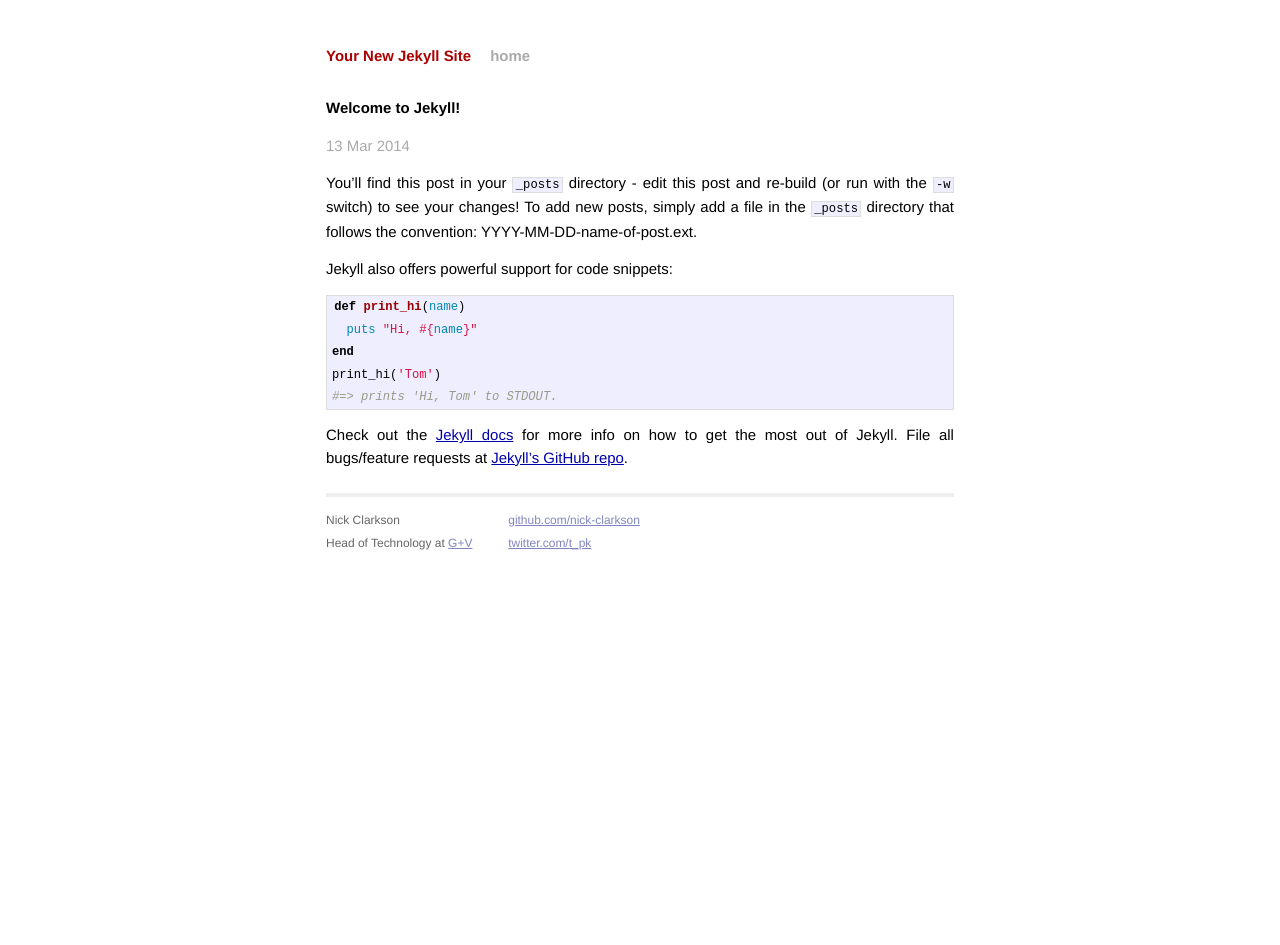
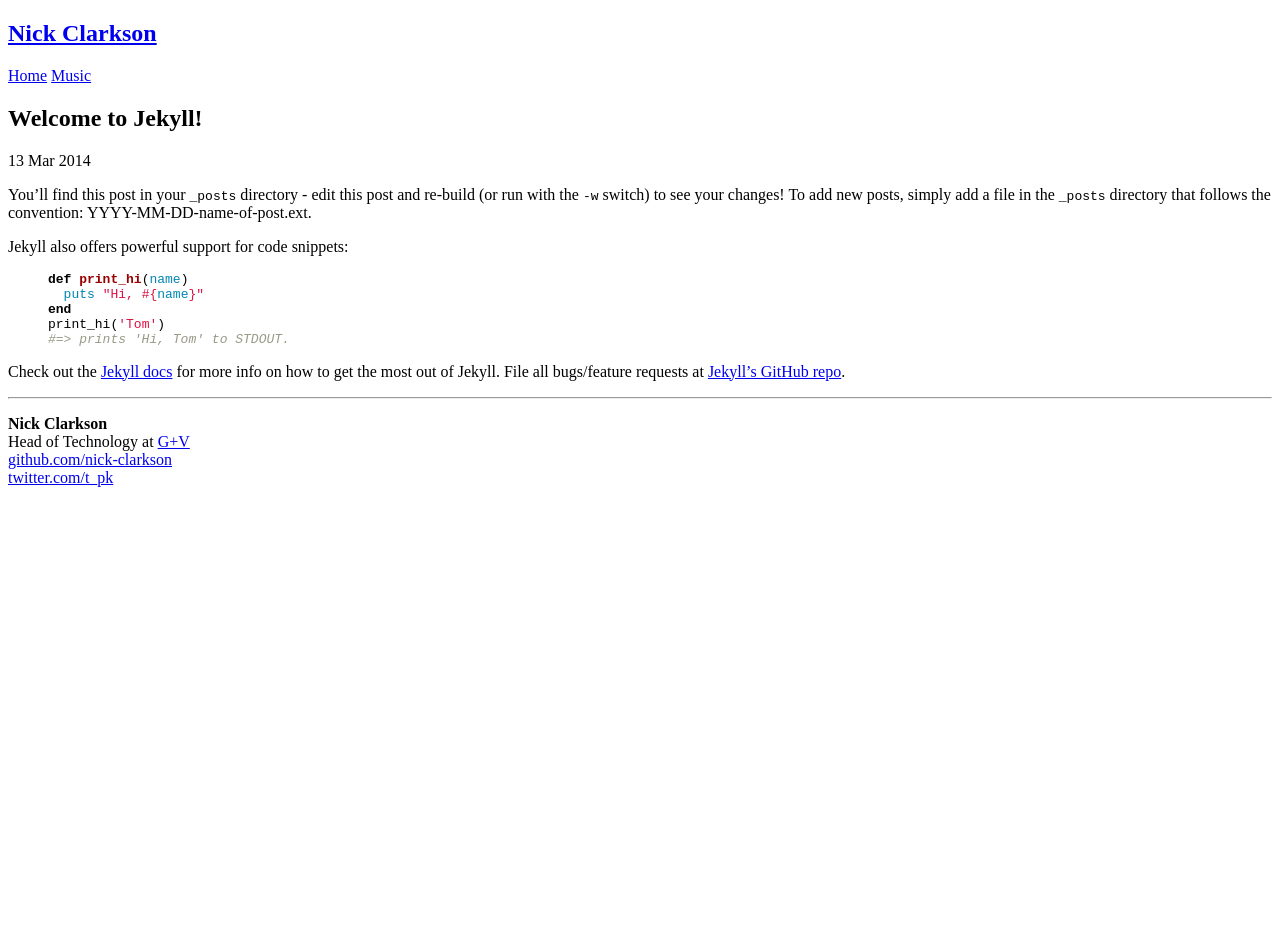
Before and after one commit to nick-clarkson/log, a Jekyll site: the page built from _posts/2014-03-13-welcome-to-jekyll.markdown, in a window 1280 px wide. Built offline with Jekyll 4.4.1, drawn with Linux system fonts in a browser that asks for light colours; Markdown is read by kramdown in place of the engine named in the settings; after the commit the page ends 900 px from its top, so only the background shows below that.

Commit message:
further developement

```diff
--- a/_config.yml
+++ b/_config.yml
@@ -1,4 +1,4 @@
-name: Your New Jekyll Site
+name: Nick Clarkson
 markdown: redcarpet
 pygments: true
 baseurl: "http://nick-clarkson.github.io/log"
--- a/_layouts/default.html
+++ b/_layouts/default.html
@@ -5,39 +5,33 @@
       <meta http-equiv="X-UA-Compatible" content="IE=edge,chrome=1">
       <title>{{ page.title }}</title>
       <meta name="viewport" content="width=device-width">
-
-        <!-- syntax highlighting CSS -->
       <link rel="stylesheet" href="{{ site.baseurl }}/css/syntax.css">
-
-        <!-- Custom CSS -->
       <link rel="stylesheet" href="{{ site.baseurl }}/css/main.css">
-
     </head>
     <body>
 
-        <div class="site">
-          <div class="header">
-            <h1 class="title"><a href="/">{{ site.name }}</a></h1>
-            <a class="extra" href="/">home</a>
-          </div>
+      <article>
+        <header>
+          <h1><a href="/">{{ site.name }}</a></h1>
+          <nav>
+            <a href="{{ site.baseurl }}/">Home</a>
+            <a href="{{ site.baseurl }}/music.html">Music</a>
+          </nav>
+        </header>
 
         {{ content }}
 
-          <div class="footer">
-            <div class="contact">
+        <hr>
+
+        <footer>
           <p>
-                Nick Clarkson<br />
-                Head of Technology at <a href="http://goramandvincent.com">G+V</a>
-              </p>
-            </div>
-            <div class="contact">
-              <p>
+            <strong>Nick Clarkson</strong><br />
+            Head of Technology at <a href="http://goramandvincent.com">G+V</a><br />
             <a href="https://github.com/nick-clarkson">github.com/nick-clarkson</a><br />
             <a href="https://twitter.com/t_pk">twitter.com/t_pk</a><br />
           </p>
-            </div>
-          </div>
-        </div>
+        </footer>
+      </article>
 
     </body>
 </html>
--- a/css/main.css
+++ /dev/null
@@ -1,160 +0,0 @@
-/*****************************************************************************/
-/*
-/* Common
-/*
-/*****************************************************************************/
-
-/* Global Reset */
-* {
-  margin: 0;
-  padding: 0;
-}
-
-html, body { height: 100%; }
-
-body {
-  background-color: #FFF;
-  font: 13.34px Helvetica, Arial, sans-serif;
-  font-size: small;
-  text-align: center;
-}
-
-h1, h2, h3, h4, h5, h6 {
-  font-size: 100%; }
-
-h1 { margin-bottom: 1em; }
-p { margin: 1em 0; }
-
-a         { color: #00a; }
-a:hover   { color: #000; }
-a:visited { color: #a0a; }
-
-/*****************************************************************************/
-/*
-/* Home
-/*
-/*****************************************************************************/
-.posts {
-  list-style-type: none;
-  margin-bottom: 2em;
-}
-
-.posts li {
-  line-height: 1.75em;
-}
-
-.posts span {
-  color: #aaa;
-  font-family: Monaco, "Courier New", monospace;
-  font-size: 80%;
-}
-
-/*****************************************************************************/
-/*
-/* Site
-/*
-/*****************************************************************************/
-
-.site {
-  font-size: 115%;
-  text-align: justify;
-  width: 42em;
-  margin: 3em auto 2em;
-  line-height: 1.5em;
-}
-
-.header a {
-  font-weight: bold;
-  text-decoration: none;
-}
-
-.title {
-  display: inline-block;
-  margin-bottom: 2em;
-}
-
-.title a {
-  color: #a00;
-}
-
-.title a:hover {
-  color: #000;
-}
-
-.header a.extra {
-  color: #aaa;
-  margin-left: 1em;
-}
-
-.header a.extra:hover {
-  color: #000;
-}
-
-.meta {
-  color: #aaa;
-}
-
-.footer {
-  font-size: 80%;
-  color: #666;
-  border-top: 4px solid #eee;
-  margin-top: 2em;
-  overflow: hidden;
-}
-
-.footer .contact {
-  float: left;
-  margin-right: 3em;
-}
-
-.footer .contact a {
-  color: #8085C1;
-}
-
-.footer .rss {
-  margin-top: 1.1em;
-  margin-right: -.2em;
-  float: right;
-}
-
-.footer .rss img {
-  border: 0;
-}
-
-/*****************************************************************************/
-/*
-/* Posts
-/*
-/*****************************************************************************/
-
-/* standard */
-.post pre {
-  border: 1px solid #ddd;
-  background-color: #eef;
-  padding: 0 .4em;
-}
-
-.post ul, .post ol {
-  margin-left: 1.35em;
-}
-
-.post code {
-  border: 1px solid #ddd;
-  background-color: #eef;
-  padding: 0 .2em;
-}
-
-.post pre code {
-  border: none;
-}
-
-/* terminal */
-.post pre.terminal {
-  border: 1px solid #000;
-  background-color: #333;
-  color: #FFF;
-}
-
-.post pre.terminal code {
-  background-color: #333;
-}
--- /dev/null
+++ b/music.html
@@ -0,0 +1,4 @@
+---
+layout: default
+title: Music
+---
```
Also changed, not shown: index.html (+16 -7 lines). Lines whose indentation alone changed are shown as unchanged.
